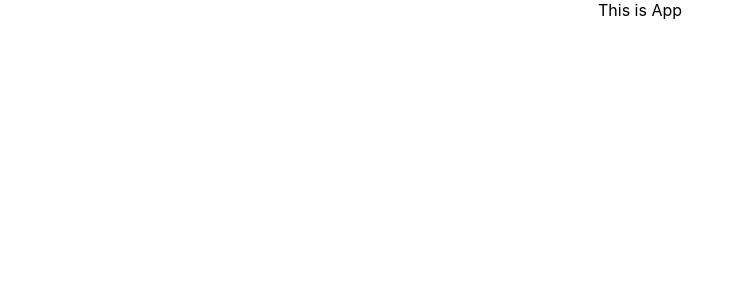
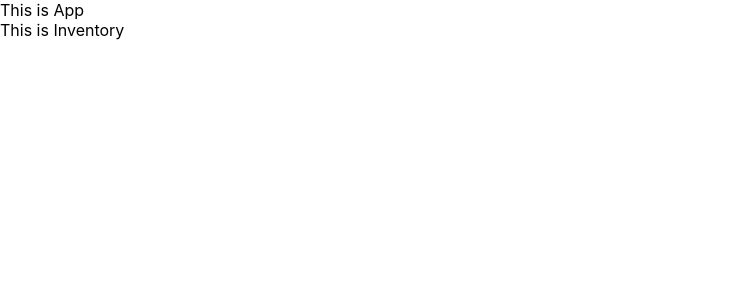
Before and after one commit to inwoolee17/house-inventory, a React (Create React App) app: page / in a window 1280 px wide. Shown: the top 300 px of the page, without its empty margins (0-745 px from the left). Built offline with nearby package versions, Linux system fonts and the light colour scheme.

Commit message:
Added Inventory

```diff
--- a/src/App.js
+++ b/src/App.js
@@ -1,12 +1,12 @@
 import React, { Component } from 'react';
-import logo from './logo.svg';
-import './App.css';
+import Inventory from './Components/Inventory';
 
 class App extends Component {
   render() {
     return (
       <div className="App">
         This is App
+        <Inventory />
       </div>
     );
   }
--- a/src/Components/Inventory.js
+++ b/src/Components/Inventory.js
@@ -0,0 +1,13 @@
+import React, { Component } from 'react';
+
+class Inventory extends Component {
+  render() {
+    return (
+      <div className="Inventory">
+        This is Inventory
+      </div>
+    );
+  }
+}
+
+export default Inventory;
```
